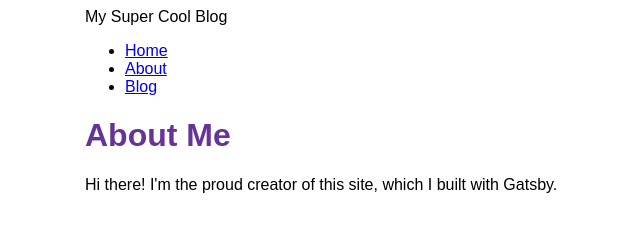
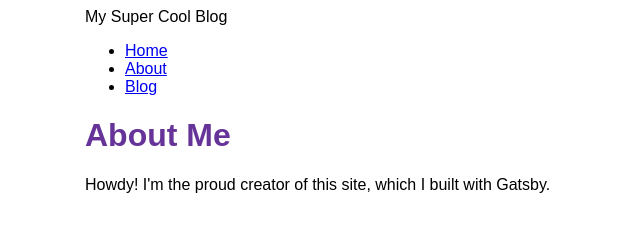
Before and after one commit to rachael-t/my-gatsby-site, a Gatsby site: page /about in a window 1280 px wide. Shown: the full height of the page, 305-945 px from the left. Built offline with nearby package versions, Linux system fonts and the light colour scheme; Gatsby itself is replaced by a stand-in of ours.

Commit message:
Update about.js

```diff
--- a/src/pages/about.js
+++ b/src/pages/about.js
@@ -4,7 +4,7 @@ import Layout from '../components/layout'
 const AboutPage = () => {
   return (
     <Layout pageTitle="About Me">
-      <p>Hi there! I'm the proud creator of this site, which I built with Gatsby.</p>
+      <p>Howdy! I'm the proud creator of this site, which I built with Gatsby.</p>
     </Layout>
   )
 }
```
